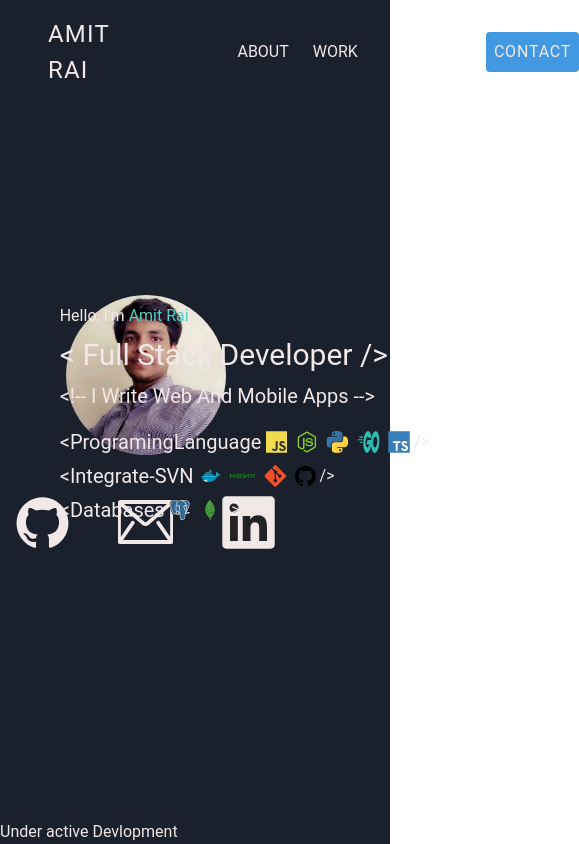
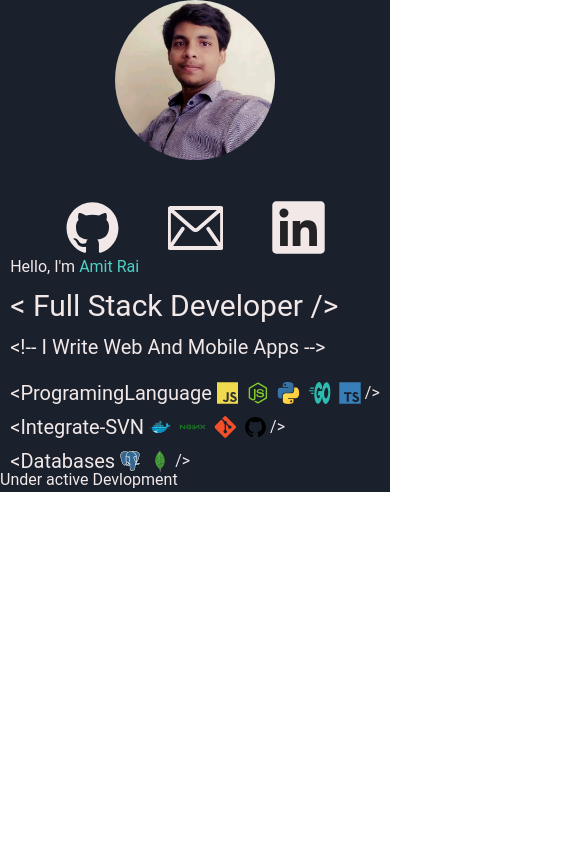
Before and after one commit to aforamitdev/aforamitrai.me, a Next.js app: page / in a window 390 px wide. Shown: the whole page, 579 px wide, since content can reach past the window. Built offline with nearby package versions, Linux system fonts and the light colour scheme.

Commit message:
responsive initial

```diff
--- a/src/components/Showcase/Contacts.tsx
+++ b/src/components/Showcase/Contacts.tsx
@@ -1,11 +1,11 @@
 const Contacts = () => {
   return (
-    <div className='flex items-center justify-center content-center w-1/2'>
+    <div className='flex items-center justify-center content-center md:w-1/2 sm:space-y-1'>
       <div>
         <div className='flex flex-row justify-center'>
           <img
             src='/protfolioimage.jpg'
-            alt=''
+            alt='image'
             className='rounded-full w-40 object-cover '
           />
         </div>
--- a/src/components/Showcase/Main.tsx
+++ b/src/components/Showcase/Main.tsx
@@ -2,7 +2,7 @@ import Contacts from "./Contacts";
 import Skills from "./Skills";
 const Main = () => {
   return (
-    <div className='flex flex- w-full h-full '>
+    <div className='md:flex md:flex-1 md:w-full md:h-full sm:inline-block  '>
       <div className='absolute text-offwhite bottom-0 left-0'>
         Under active Devlopment{" "}
       </div>
--- a/src/components/Showcase/Skills.tsx
+++ b/src/components/Showcase/Skills.tsx
@@ -2,7 +2,7 @@ import SkillShowCase from "./Skills/SkillShowCase";
 import icons from "../icons";
 const Skills = () => {
   return (
-    <div className='w-1/2 flex justify-center items-center '>
+    <div className='md:w-1/2 flex justify-center items-center md:h-full  '>
       <div>
         <div className='space-y-1'>
           <div className='text-offwhite'>
--- a/src/pages/index.tsx
+++ b/src/pages/index.tsx
@@ -1,14 +1,22 @@
 import Navbar from "../components/Navbar";
 import Main from "../components/Showcase/Main";
+import Head from "next/head";
+
 export default function Home() {
   return (
-    <div className='font:sans w-full bg-gray-900 h-screen px-12 relative'>
-      <div className='absolute right-0 top-0 w-full px-12'>
-        <Navbar />
+    <>
+      <Head>
+        <title>Amitkumar Rai</title>
+      </Head>
+
+      <div className='font:sans w-full bg-gray-900 md:h-screen px-12 relative  '>
+        <div className=' hidden sm:hidden md:block  absolute right-0 top-0 w-full px-12 '>
+          <Navbar />
+        </div>
+        <div className=' md:h-screen px-12 sm:space-y-64'>
+          <Main />
+        </div>
       </div>
-      <div className='h-screen px-12'>
-        <Main />
-      </div>
-    </div>
+    </>
   );
 }
```
